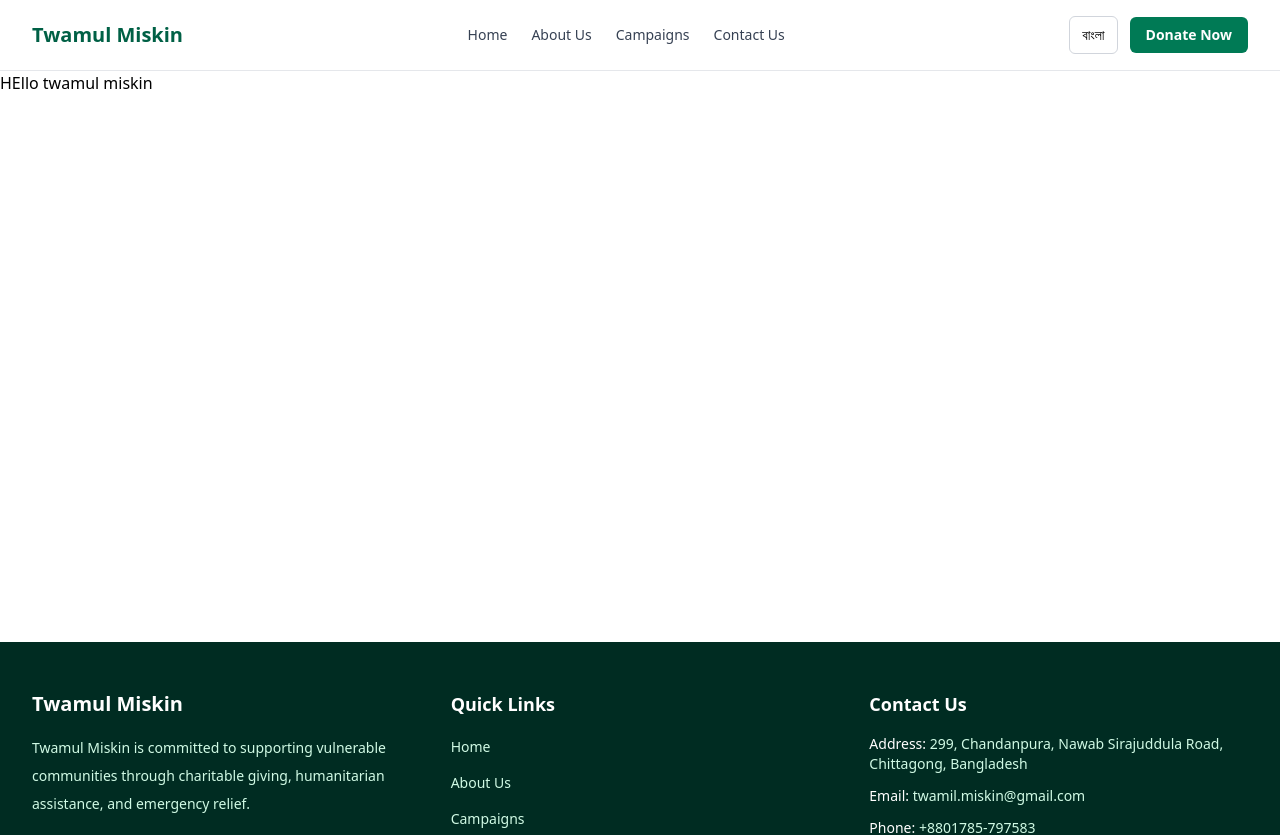
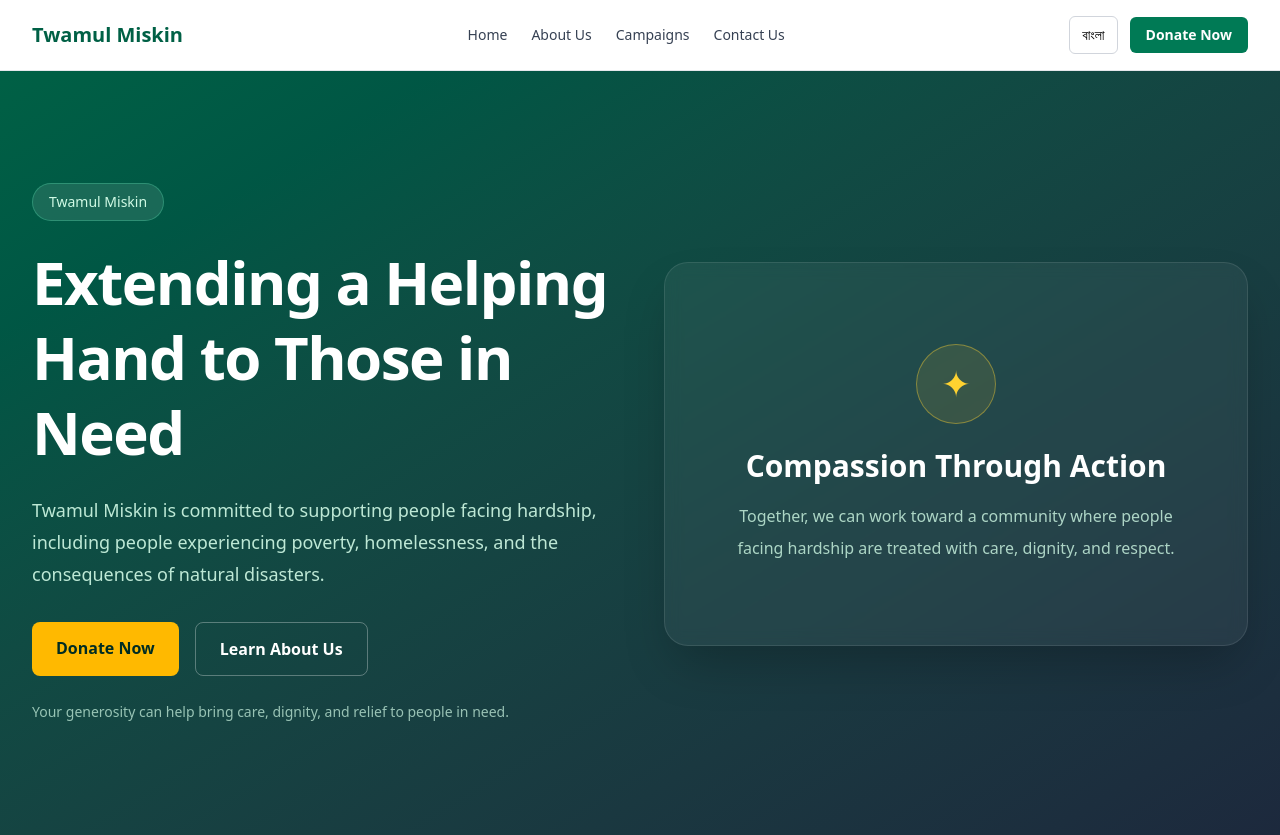
Before and after one commit to Beyond-Sifat/Twamul-Miskin, a Next.js app: page /en in a window 1280 px wide. Shown: the top 835 px of the page. Built offline with nearby package versions, Linux system fonts and the light colour scheme.

Commit message:
Added banner

```diff
--- a/src/app/[locale]/(publicLayout)/page.tsx
+++ b/src/app/[locale]/(publicLayout)/page.tsx
@@ -1,6 +1,7 @@
 import React from "react";
 import Image from "next/image";
 import Link from "next/link";
+import Banner from "@/components/Banner";
 
 
 export default function HomePage() {
@@ -10,7 +11,7 @@ export default function HomePage() {
     return (
         <>
             <div>
-                HEllo twamul miskin
+                <Banner/>
             </div>
         </>
     );
--- /dev/null
+++ b/src/components/Banner.tsx
@@ -0,0 +1,66 @@
+"use client";
+
+import Link from "next/link";
+import { useTranslations } from "next-intl";
+
+export default function HeroSection() {
+    const t = useTranslations("Home.hero");
+
+    return (
+        <section className="relative overflow-hidden bg-emerald-950 text-white">
+            <div className="absolute inset-0 bg-linear-to-br from-emerald-800 via-emerald-850 to-slate-800" />
+
+            <div className="relative mx-auto grid max-w-7xl items-center gap-12 px-6 py-20 md:grid-cols-2 md:py-28 lg:px-8">
+                <div className="space-y-6">
+                    <span className="inline-flex rounded-full border border-emerald-300/30 bg-white/10 px-4 py-2 text-sm font-medium text-emerald-100">
+                        {t("eyebrow")}
+                    </span>
+
+                    <h1 className="text-4xl font-bold leading-tight tracking-tight sm:text-5xl lg:text-6xl">
+                        {t("title")}
+                    </h1>
+
+                    <p className="max-w-xl text-base leading-8 text-emerald-100/90 sm:text-lg">
+                        {t("description")}
+                    </p>
+
+                    <div className="flex flex-wrap gap-4 pt-2">
+                        <Link
+                            href="/donate"
+                            className="rounded-lg bg-amber-400 px-6 py-3.5 font-semibold text-emerald-950 transition hover:bg-amber-300"
+                        >
+                            {t("donateButton")}
+                        </Link>
+
+                        <Link
+                            href="/about"
+                            className="rounded-lg border border-white/30 px-6 py-3.5 font-semibold text-white transition hover:bg-white/10"
+                        >
+                            {t("aboutButton")}
+                        </Link>
+                    </div>
+
+                    <p className="text-sm leading-6 text-emerald-100/70">
+                        {t("note")}
+                    </p>
+                </div>
+
+                <div className="flex min-h-72 items-center justify-center rounded-3xl border border-white/10 bg-white/5 p-8 shadow-2xl backdrop-blur-sm sm:min-h-96">
+                    <div className="max-w-md text-center">
+                        <div className="mx-auto mb-6 flex h-20 w-20 items-center justify-center rounded-full border border-amber-300/40 bg-amber-300/10 text-4xl text-amber-300">
+                            ✦
+                        </div>
+
+                        <h2 className="text-2xl font-bold sm:text-3xl">
+                            {t("highlightTitle")}
+                        </h2>
+
+                        <p className="mt-4 leading-8 text-emerald-100/80">
+                            {t("highlightDescription")}
+                        </p>
+                    </div>
+                </div>
+            </div>
+        </section>
+    );
+}
--- a/src/message/bn.json
+++ b/src/message/bn.json
@@ -10,6 +10,18 @@
         "language": "ভাষা",
         "menu": "মেনু খুলুন",
         "closeMenu": "মেনু বন্ধ করুন"
+    },
+    "Home": {
+        "hero": {
+            "eyebrow": "ত্বআমুল মিসকীন",
+            "title": "অসহায় মানুষের পাশে, মানবতার কল্যাণে",
+            "description": "ত্বআমুল মিসকীন দারিদ্র্য, গৃহহীনতা ও প্রাকৃতিক দুর্যোগের মতো কঠিন পরিস্থিতিতে থাকা মানুষের পাশে দাঁড়াতে প্রতিশ্রুতিবদ্ধ।",
+            "donateButton": "অনুদান দিন",
+            "aboutButton": "আমাদের সম্পর্কে জানুন",
+            "note": "আপনার সহযোগিতা অসহায় মানুষের জীবনে সহমর্মিতা, মর্যাদা ও স্বস্তি নিয়ে আসতে পারে।",
+            "highlightTitle": "মানবতার সেবায় সম্মিলিত প্রচেষ্টা",
+            "highlightDescription": "আসুন, আমরা এমন একটি সমাজ গড়ার প্রচেষ্টা করি যেখানে বিপদগ্রস্ত মানুষ সহমর্মিতা, মর্যাদা ও সম্মান পায়।"
+        }
     },
     "footer": {
         "description": "ত্বআমুল মিসকীন দান, মানবিক সহায়তা এবং জরুরি ত্রাণ কার্যক্রমের মাধ্যমে অসহায় মানুষের পাশে থাকতে প্রতিশ্রুতিবদ্ধ।",
--- a/src/message/en.json
+++ b/src/message/en.json
@@ -10,6 +10,18 @@
         "language": "Language",
         "menu": "Open menu",
         "closeMenu": "Close menu"
+    },
+    "Home": {
+        "hero": {
+            "eyebrow": "Twamul Miskin",
+            "title": "Extending a Helping Hand to Those in Need",
+            "description": "Twamul Miskin is committed to supporting people facing hardship, including people experiencing poverty, homelessness, and the consequences of natural disasters.",
+            "donateButton": "Donate Now",
+            "aboutButton": "Learn About Us",
+            "note": "Your generosity can help bring care, dignity, and relief to people in need.",
+            "highlightTitle": "Compassion Through Action",
+            "highlightDescription": "Together, we can work toward a community where people facing hardship are treated with care, dignity, and respect."
+        }
     },
     "footer": {
         "description": "Twamul Miskin is committed to supporting vulnerable communities through charitable giving, humanitarian assistance, and emergency relief.",
```
